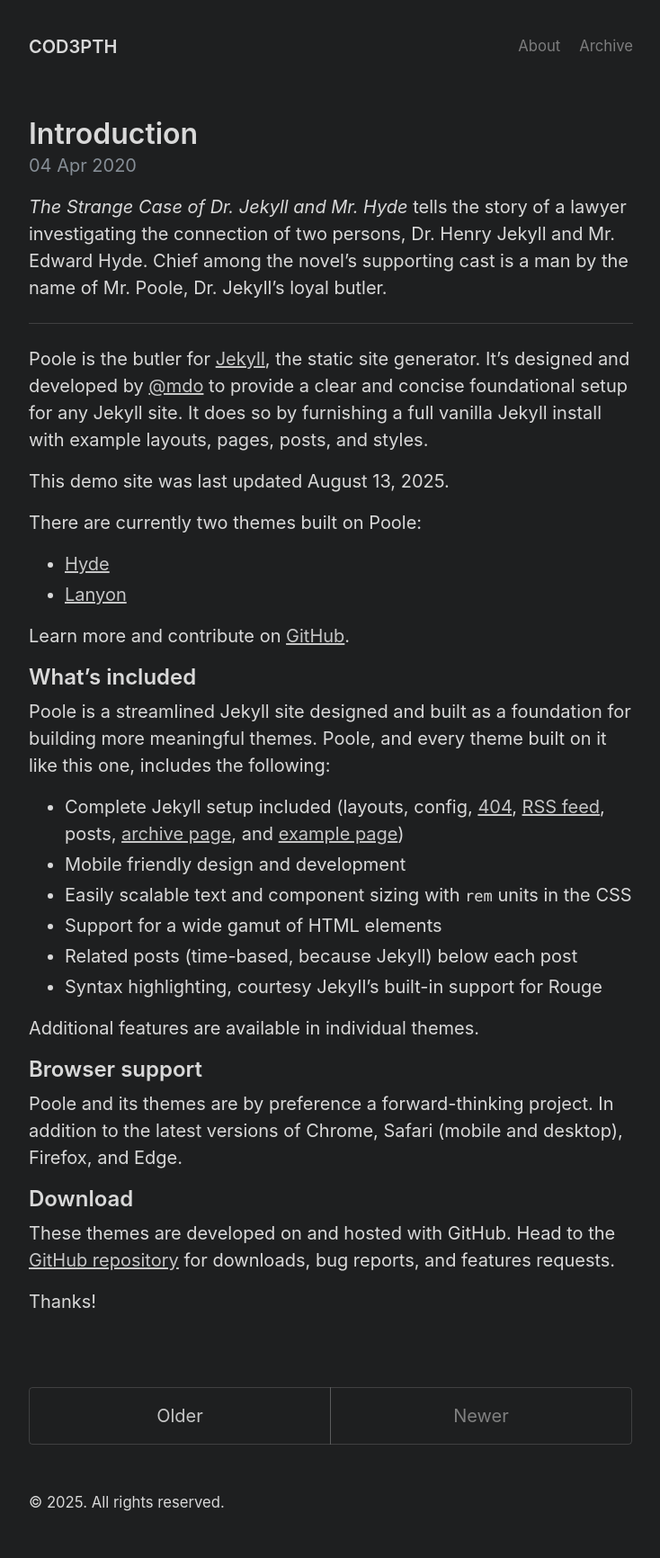
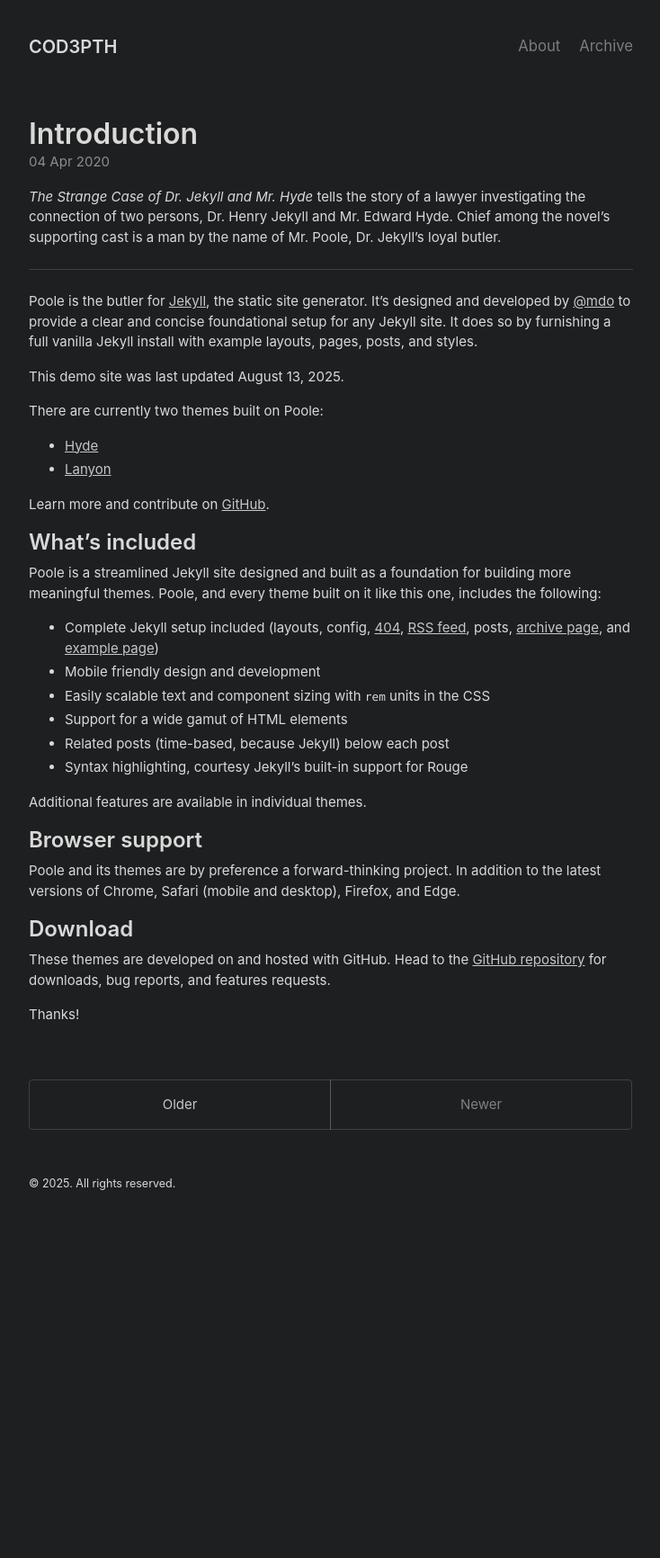
Before and after one commit to cod3pth/cod3pth.github.io, a Jekyll site: the page built from index.html, in a window 1280 px wide. Shown: the whole page at 90% size, without its empty margins (272-1006 px from the left). Built offline with Jekyll 4.4.1, drawn with Linux system fonts in a browser that asks for light colours; the list of posts is cut into pages by our own code; after the commit the page ends 1375 px from its top, so only the background shows below that.

Commit message:
Update _variables.scss

```diff
--- a/_sass/_variables.scss
+++ b/_sass/_variables.scss
@@ -33,7 +33,7 @@
   --body-font: -apple-system, BlinkMacSystemFont, "Segoe UI", Roboto,
     "Helvetica Neue", Arial, "Noto Sans", sans-serif, "Apple Color Emoji",
     "Segoe UI Emoji", "Segoe UI Symbol", "Noto Color Emoji";
-  --body-font-size: 20px;
+  --body-font-size: 15px;
   --body-line-height: 1.5;
   --body-color: var(--gray-700);
   --body-bg: #fff;
```
